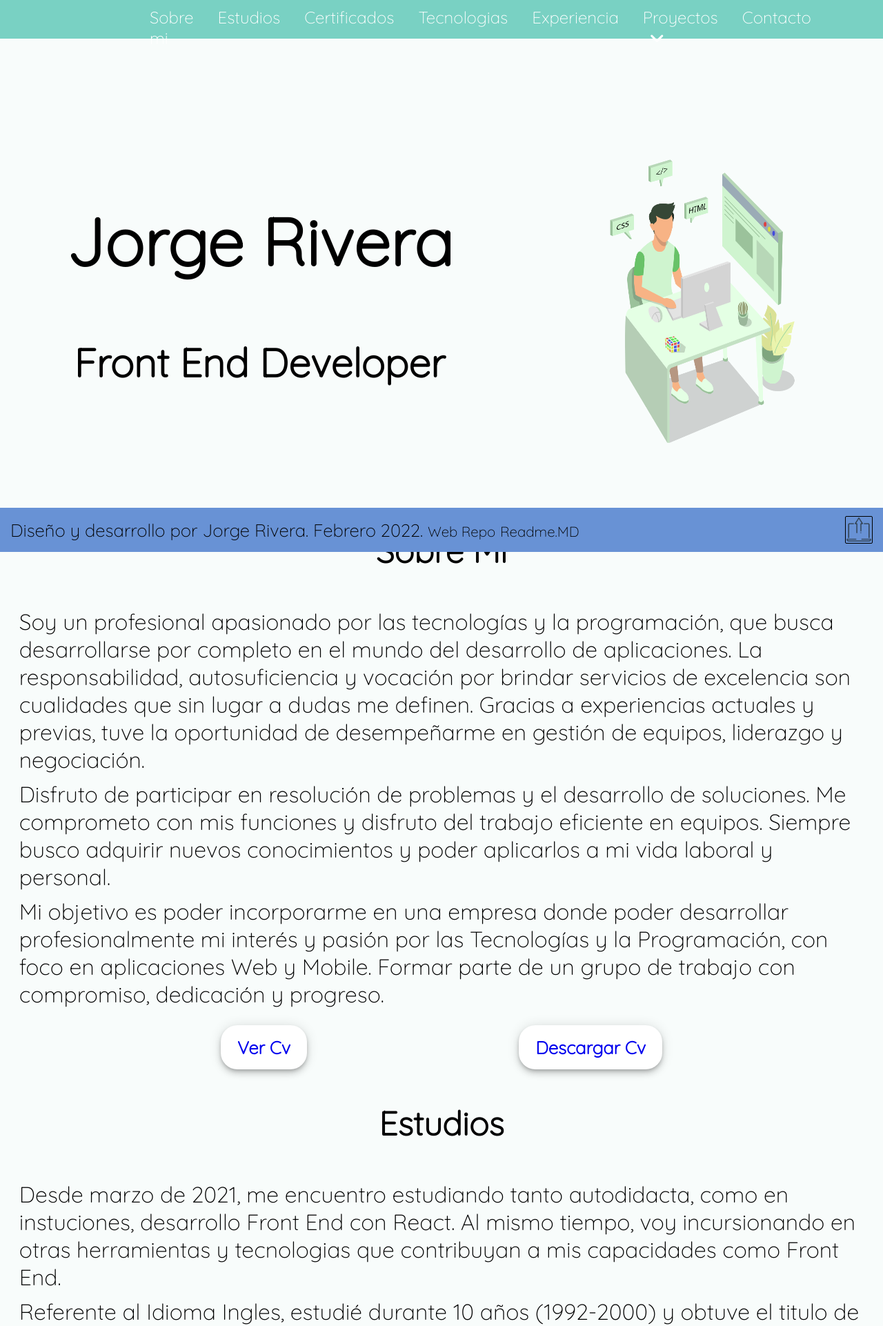
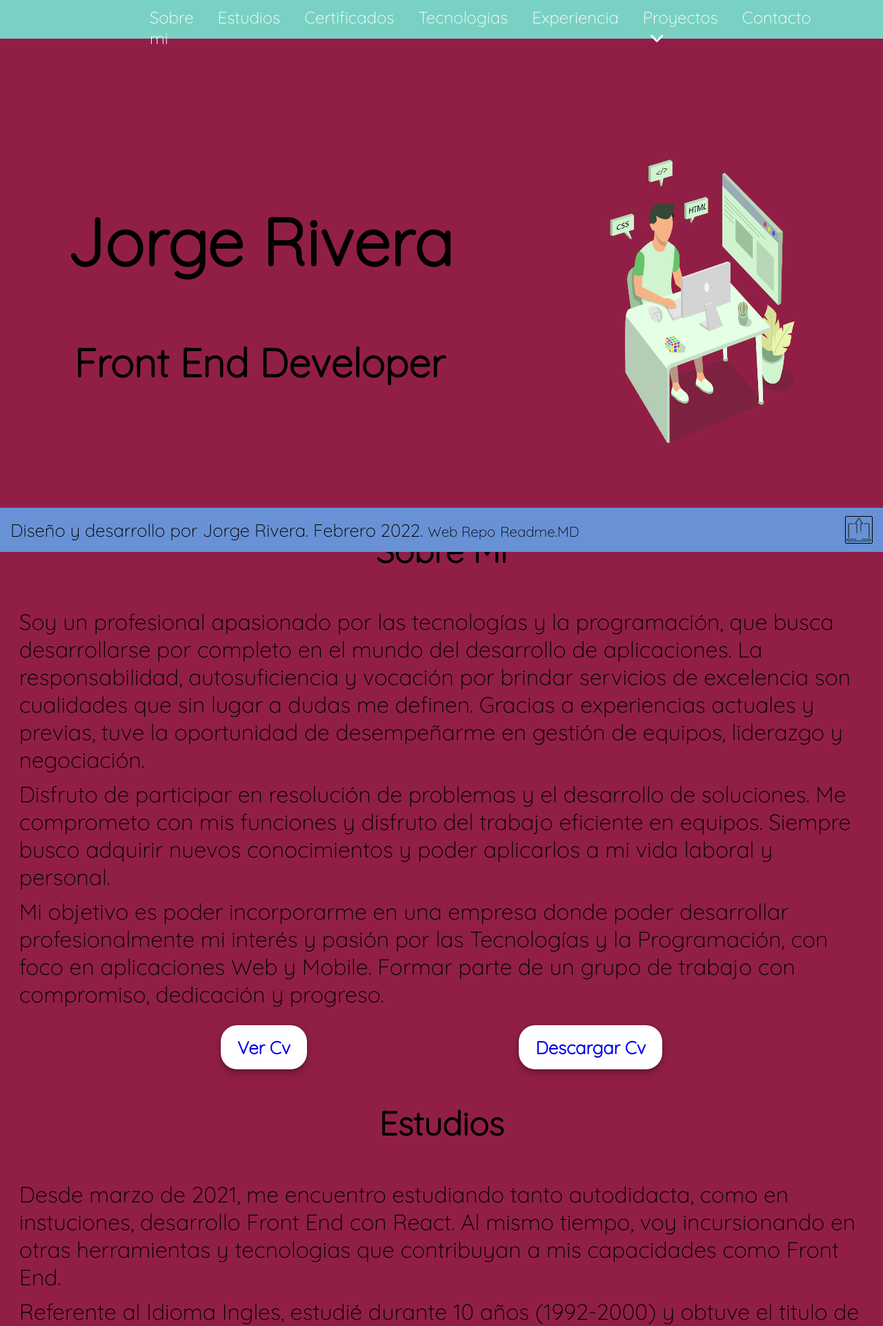
Before and after one commit to Yoryao/webPersonal, a PHP site: page / in a window 1280 px wide. Shown: the top 1922 px of the page at 69% size. Run offline with PHP 8.4, Linux system fonts and the light colour scheme; some libraries are stand-ins or nearby versions.

Commit message:
checking background color

```diff
--- a/style.css
+++ b/style.css
@@ -17,7 +17,7 @@ body {
 }
 
 #main {
-  background: #f8fcfb;
+  background: #911f45;
   width: 100%;
   margin-left: auto;
   margin-right: auto;
```
